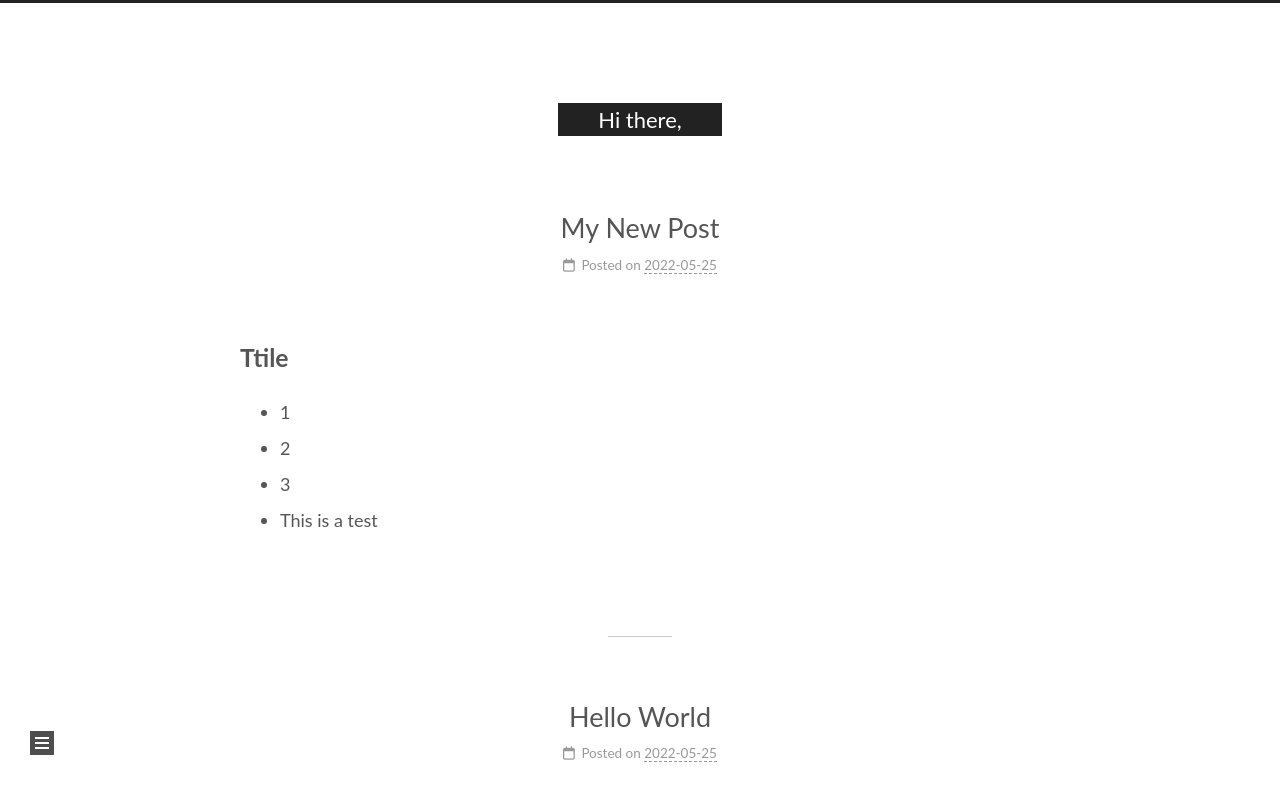
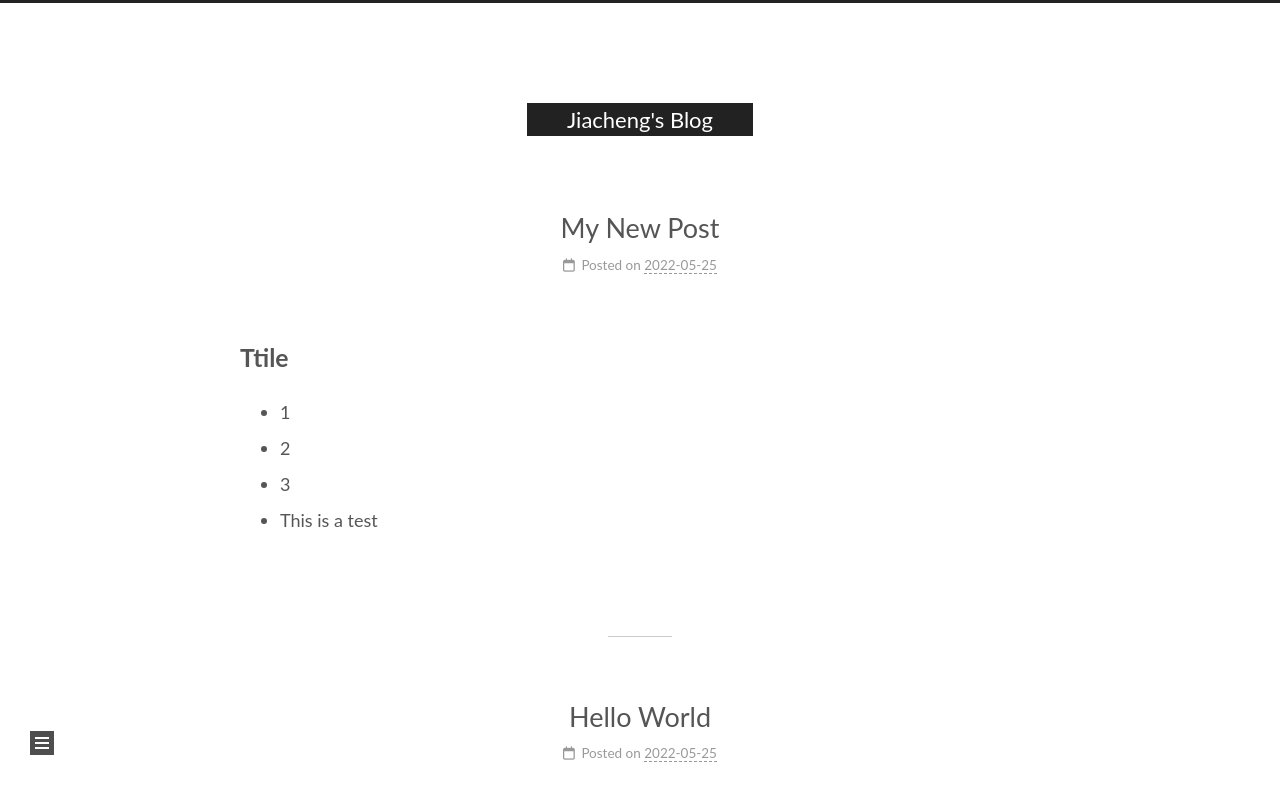
Before and after one commit to jason5306/jason5306.github.io, a plain HTML site: page index.html in a window 1280 px wide. Shown: the top 800 px of the page. Drawn offline with nearby package versions, Linux system fonts and the light colour scheme.

Commit message:
Site updated: 2022-05-26 00:44:47

```diff
--- a/index.html
+++ b/index.html
@@ -22,9 +22,9 @@
 <script class="next-config" data-name="main" type="application/json">{"hostname":"example.com","root":"/","images":"/images","scheme":"Muse","darkmode":true,"version":"8.11.1","exturl":false,"sidebar":{"position":"left","display":"post","padding":18,"offset":12},"copycode":false,"bookmark":{"enable":false,"color":"#222","save":"auto"},"mediumzoom":false,"lazyload":false,"pangu":false,"comments":{"style":"tabs","active":null,"storage":true,"lazyload":false,"nav":null},"stickytabs":false,"motion":{"enable":true,"async":false,"transition":{"post_block":"fadeIn","post_header":"fadeInDown","post_body":"fadeInDown","coll_header":"fadeInLeft","sidebar":"fadeInUp"}},"prism":false,"i18n":{"placeholder":"Searching...","empty":"We didn't find any results for the search: ${query}","hits_time":"${hits} results found in ${time} ms","hits":"${hits} results found"}}</script><script src="/js/config.js"></script>
 
     <meta property="og:type" content="website">
-<meta property="og:title" content="Hi there,">
+<meta property="og:title" content="Jiacheng&#39;s Blog">
 <meta property="og:url" content="http://example.com/index.html">
-<meta property="og:site_name" content="Hi there,">
+<meta property="og:site_name" content="Jiacheng&#39;s Blog">
 <meta property="og:locale" content="en_US">
 <meta property="article:author" content="Jiacheng">
 <meta name="twitter:card" content="summary">
@@ -37,7 +37,7 @@
 <script class="next-config" data-name="page" type="application/json">{"sidebar":"","isHome":true,"isPost":false,"lang":"en","comments":"","permalink":"","path":"index.html","title":""}</script>
 
 <script class="next-config" data-name="calendar" type="application/json">""</script>
-<title>Hi there,</title>
+<title>Jiacheng's Blog</title>
 
 
 
@@ -64,7 +64,7 @@
 
     <a href="/" class="brand" rel="start">
       <i class="logo-line"></i>
-      <h1 class="site-title">Hi there,</h1>
+      <h1 class="site-title">Jiacheng's Blog</h1>
       <i class="logo-line"></i>
     </a>
   </div>
@@ -164,12 +164,12 @@
     </span>
 
     <span hidden itemprop="publisher" itemscope itemtype="http://schema.org/Organization">
-      <meta itemprop="name" content="Hi there,">
+      <meta itemprop="name" content="Jiacheng's Blog">
       <meta itemprop="description" content="">
     </span>
 
     <span hidden itemprop="post" itemscope itemtype="http://schema.org/CreativeWork">
-      <meta itemprop="name" content="undefined | Hi there,">
+      <meta itemprop="name" content="undefined | Jiacheng's Blog">
       <meta itemprop="description" content="">
     </span>
       <header class="post-header">
@@ -239,12 +239,12 @@
     </span>
 
     <span hidden itemprop="publisher" itemscope itemtype="http://schema.org/Organization">
-      <meta itemprop="name" content="Hi there,">
+      <meta itemprop="name" content="Jiacheng's Blog">
       <meta itemprop="description" content="">
     </span>
 
     <span hidden itemprop="post" itemscope itemtype="http://schema.org/CreativeWork">
-      <meta itemprop="name" content="undefined | Hi there,">
+      <meta itemprop="name" content="undefined | Jiacheng's Blog">
       <meta itemprop="description" content="">
     </span>
       <header class="post-header">
```
Also changed, not shown: 2022/05/25/My-New-Post/index.html (+5 -5 lines), 2022/05/25/hello-world/index.html (+5 -5 lines), archives/2022/05/index.html (+4 -4 lines), archives/2022/index.html (+4 -4 lines), archives/index.html (+4 -4 lines).
